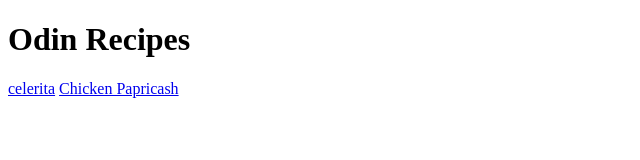
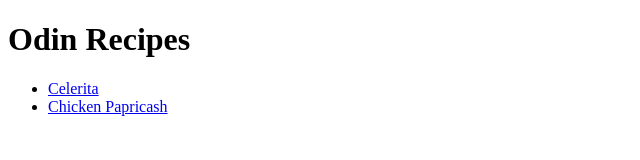
Before and after one commit to Kadunapikin/odin-recipes, a plain HTML site: page index.html in a window 1280 px wide. Shown: the whole page, without its empty margins (0-640 px from the left). Drawn offline with Linux system fonts and the light colour scheme.

Commit message:
put all relative links on index.html in an unordered list

```diff
--- a/index.html
+++ b/index.html
@@ -6,8 +6,10 @@
     </head>
     <body>
         <h1>Odin Recipes</h1>
-        <a href="recipes/celerita.html">celerita</a>
-        <a href="recipes/chickenpaprikash.html">Chicken Papricash</a>
+       <ul>
+            <li><a href="recipes/celerita.html">Celerita</a></li>
+            <li><a href="recipes/chickenpaprikash.html">Chicken Papricash</a></li>
+        </ul>
 
     </body>
 
```
